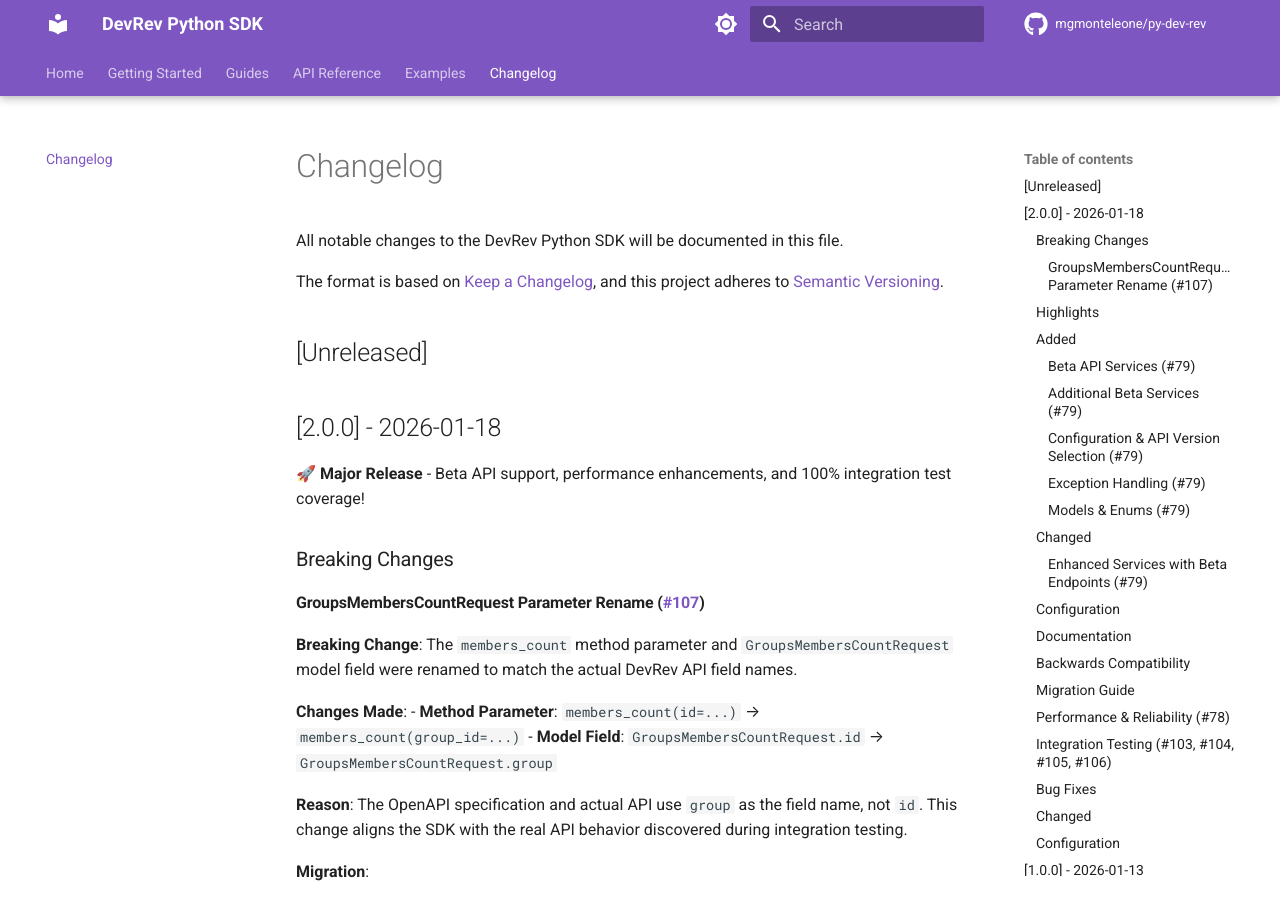
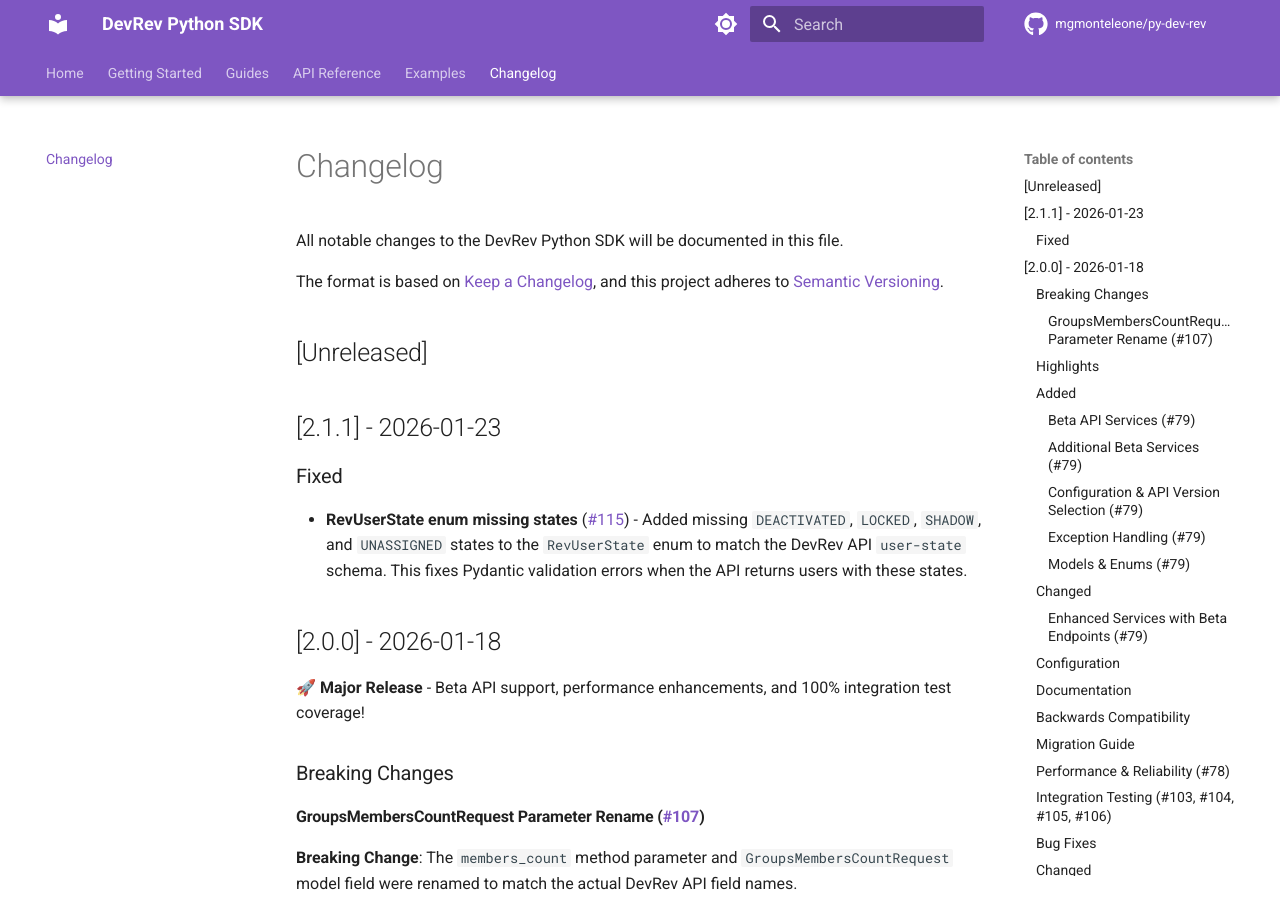
Before and after one commit to mgmonteleone/py-dev-rev, an MkDocs documentation site: the page built from docs/changelog.md, in a window 1280 px wide and 900 px high. Built offline with MkDocs 1.6.1 and Material for MkDocs 9.7.7, drawn with Linux system fonts in a browser that asks for light colours; comment, search, counter and statistics services are not loaded; the version menu is left out.

Commit message:
chore: bump version to 2.1.1
- Update pyproject.toml version
- Update __version__ in __init__.py
- Update uv.lock
- Update changelog for v2.1.1 release

```diff
--- a/docs/changelog.md
+++ b/docs/changelog.md
@@ -6,6 +6,12 @@
 and this project adheres to [Semantic Versioning](https://semver.org/spec/v2.0.0.html).
 
 ## [Unreleased]
+
+## [2.1.1] - 2026-01-23
+
+### Fixed
+
+- **RevUserState enum missing states** (#115) - Added missing `DEACTIVATED`, `LOCKED`, `SHADOW`, and `UNASSIGNED` states to the `RevUserState` enum to match the DevRev API `user-state` schema. This fixes Pydantic validation errors when the API returns users with these states.
 
 ## [2.0.0] - 2026-01-18
 
--- a/pyproject.toml
+++ b/pyproject.toml
@@ -4,7 +4,7 @@
 
 [project]
 name = "devrev-Python-SDK"
-version = "2.1.0"
+version = "2.1.1"
 description = "A modern, type-safe Python SDK for the DevRev API"
 readme = "README.md"
 requires-python = ">=3.11"
--- a/src/devrev/__init__.py
+++ b/src/devrev/__init__.py
@@ -29,7 +29,7 @@
 )
 from devrev.utils.logging import JSONFormatter, configure_logging
 
-__version__ = "2.1.0"
+__version__ = "2.1.1"
 __all__ = [
     # Version
     "__version__",
```
Also changed, not shown: 1 other file.
